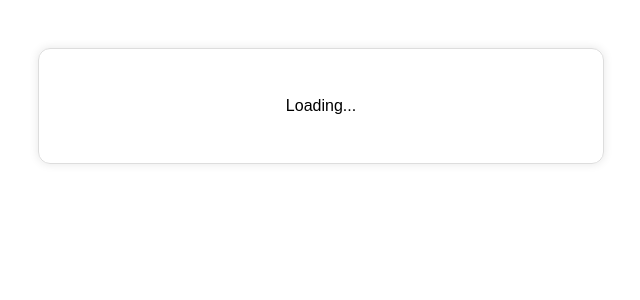
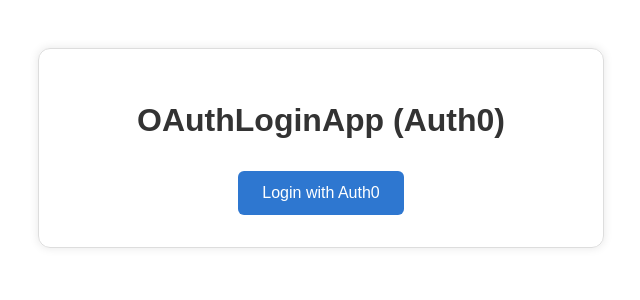
Before and after one commit to maggi0207/OAuthLoginApp-, a React (Create React App) app in the folder client/: page / in a window 1280 px wide. Shown: the top 300 px of the page, without its empty margins (319-959 px from the left). Built offline with nearby package versions, Linux system fonts and the light colour scheme.

Commit message:
Update index.js

```diff
--- a/client/src/index.js
+++ b/client/src/index.js
@@ -1,17 +1,18 @@
+// client/src/index.js
 import React from 'react';
 import ReactDOM from 'react-dom/client';
-import './index.css';
 import App from './App';
-import reportWebVitals from './reportWebVitals';
+import { Auth0Provider } from '@auth0/auth0-react';
 
 const root = ReactDOM.createRoot(document.getElementById('root'));
 root.render(
-  <React.StrictMode>
+  <Auth0Provider
+    domain="dev-w8tgx5qfz8u3h7if.us.auth0.com"
+    clientId="Zqv9eeUGemMdYTVTPB45WHxdb6fMQaYA"
+    authorizationParams={{
+      redirect_uri: window.location.origin
+    }}
+  >
     <App />
-  </React.StrictMode>
+  </Auth0Provider>
 );
-
-// If you want to start measuring performance in your app, pass a function
-// to log results (for example: reportWebVitals(console.log))
-// or send to an analytics endpoint. Learn more: https://bit.ly/CRA-vitals
-reportWebVitals();
```
